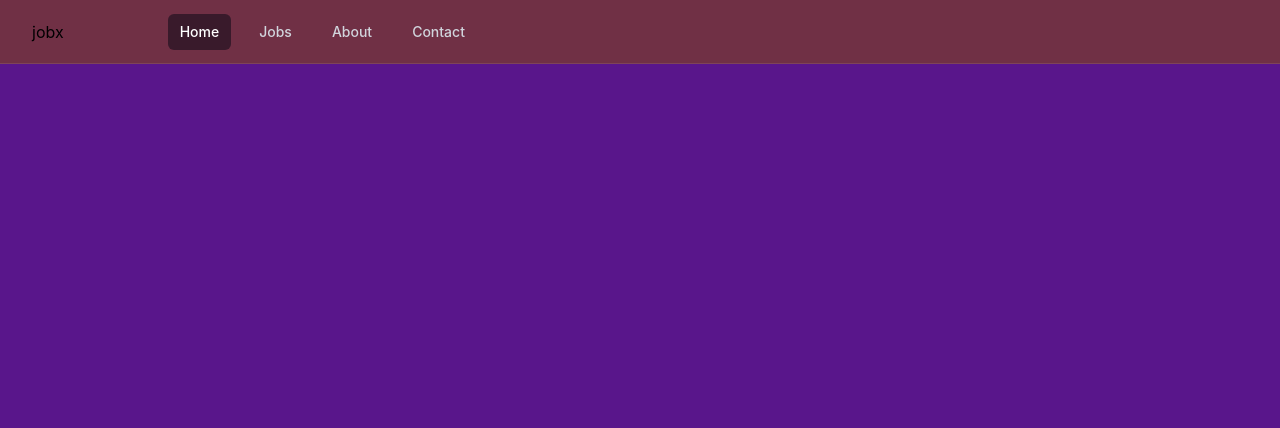
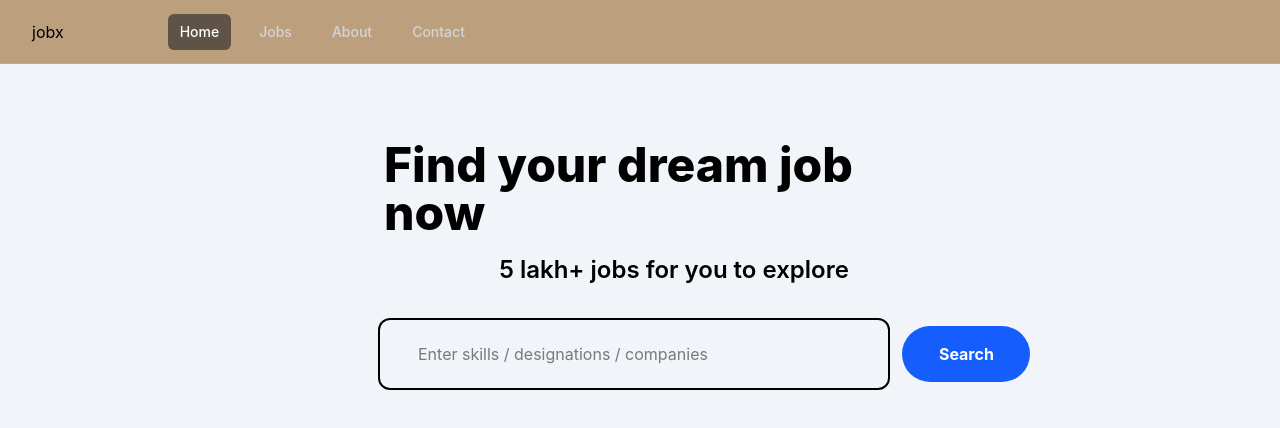
Before and after one commit to developranadr18vit25/JobX-Frontend, a React (Vite) app: page / in a window 1280 px wide. Shown: the top 428 px of the page. Built offline with nearby package versions, Linux system fonts and the light colour scheme.

Commit message:
Added search bar

```diff
--- a/src/App.jsx
+++ b/src/App.jsx
@@ -1,16 +1,20 @@
 import React from 'react'
 import { BrowserRouter as Router, Routes, Route } from "react-router-dom";
 import Navbar from './components/Navbar';
+import HomeBody from './components/HomeBody';
 
 function App() {
   return (
     <>
       <div className="relative min-h-screen">
 
-        <div className="fixed inset-0 bg-purple-900 -z-10"></div>
+        <div className="fixed inset-0 bg-slate-100 -z-10 min-h-screen"></div>
 
         <Router>
           <Navbar />
+          {/* <Body /> */}
+          <HomeBody />
+
           <Routes>
             {/* <Route path="/" element={} /> */}
           </Routes>
--- /dev/null
+++ b/src/components/CategoryCard.jsx
@@ -0,0 +1,11 @@
+import React from 'react'
+
+function CategoryCard() {
+  return (
+    <div>
+
+    </div>
+  )
+}
+
+export default CategoryCard
--- /dev/null
+++ b/src/components/HomeBody.jsx
@@ -0,0 +1,22 @@
+import React from 'react'
+import SearchBar from './SearchBar'
+
+function HomeBody() {
+    return (
+        <>
+            <div className='h-[27vh] w-full text-black  flex flex-col items-center '>
+
+                <div className='h-[19vh] w-[50vw] mt-[6%] text-5xl font-extrabold pl-[5%]
+                '>Find your dream job now
+                    <div className='h-[5vh] w-[40vw]  mt-[3%] text-2xl text-black pl-[20%] font-semibold'>5 lakh+ jobs for you to explore
+                    </div>
+                </div>
+            </div>
+            <SearchBar />
+
+
+        </>
+    )
+}
+
+export default HomeBody
--- a/src/components/Navbar.jsx
+++ b/src/components/Navbar.jsx
@@ -1,4 +1,5 @@
 import React from 'react'
+import SearchButton from './SearchButton'
 
 function Navbar() {
     return (
--- /dev/null
+++ b/src/components/SearchBar.jsx
@@ -0,0 +1,16 @@
+import React from 'react'
+import SearchButton from './SearchButton'
+
+function SearchBar() {
+    return (
+        <>
+
+            <div className='h-[15vh] w-full mt-[2%] text-black  flex justify-center '>
+                <input type="text" placeholder='Enter skills / designations / companies' className='w-[40vw] h-[9vh] mt-[1%] ml-[10%] pl-[3%] border-2 rounded-xl'/>
+                <SearchButton />
+            </div>
+        </>
+    )
+}
+
+export default SearchBar
--- /dev/null
+++ b/src/components/SearchButton.jsx
@@ -0,0 +1,14 @@
+import React from 'react'
+
+function SearchButton() {
+    return (
+        <>
+            <div className='h-17 w-[10vw] mt-[1%]  ml-[1%] '>
+                <button className='bg-blue-600 w-[10vw] h-[7vh]  rounded-4xl mt-2 text-white text-l font-bold hover:bg-blue-700 cursor-pointer'>Search</button>
+
+            </div>
+        </>
+    )
+}
+
+export default SearchButton
```
